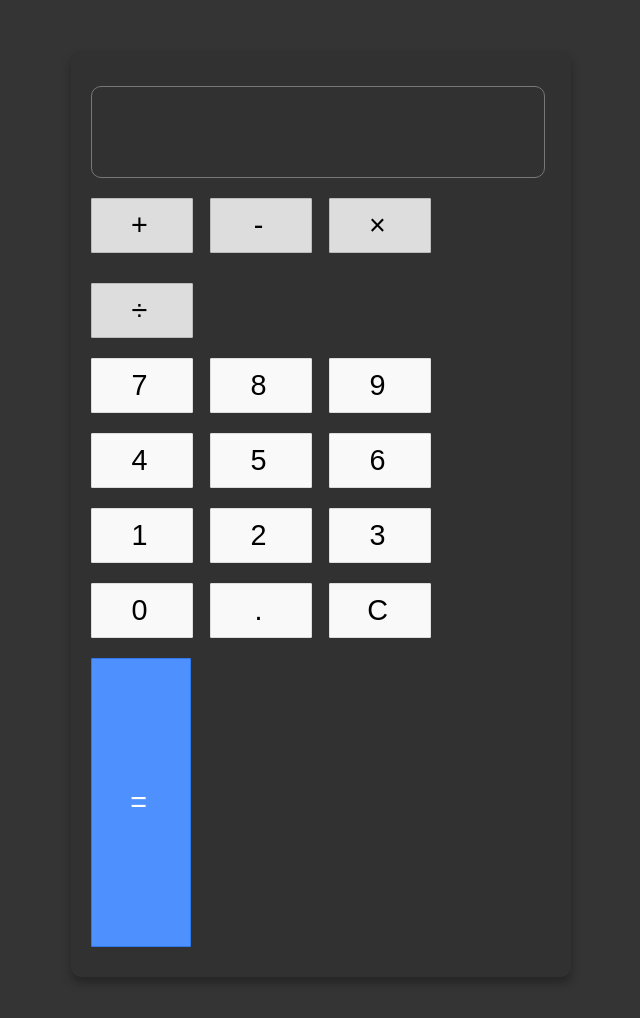
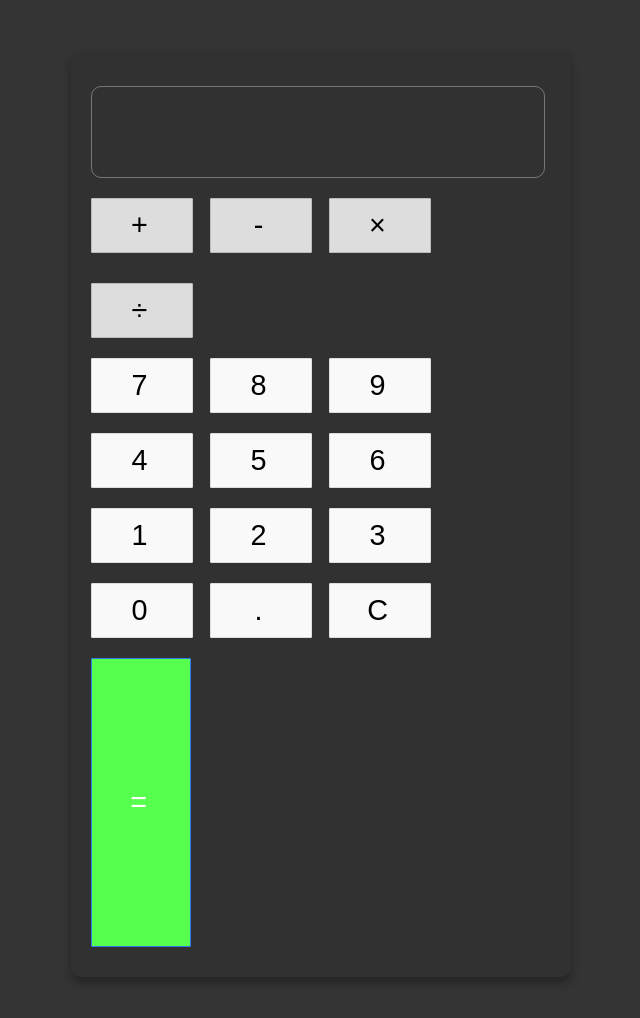
Before and after one commit to harold-delgado/FUSALMO-demo, a plain HTML site: page index.html in a window 1280 px wide. Shown: the whole page, without its empty margins (319-959 px from the left). Drawn offline with Linux system fonts and the light colour scheme.

Commit message:
desafio 5

```diff
--- a/style.css
+++ b/style.css
@@ -106,7 +106,7 @@ body {
     vertical-align: top;
     cursor: pointer;
     color: #FFF;
-    background-color: #4d90fe;
+    background-color: hsl(117, 99%, 65%);
     transition: all .2s ease-in-out;
   }
 
```
